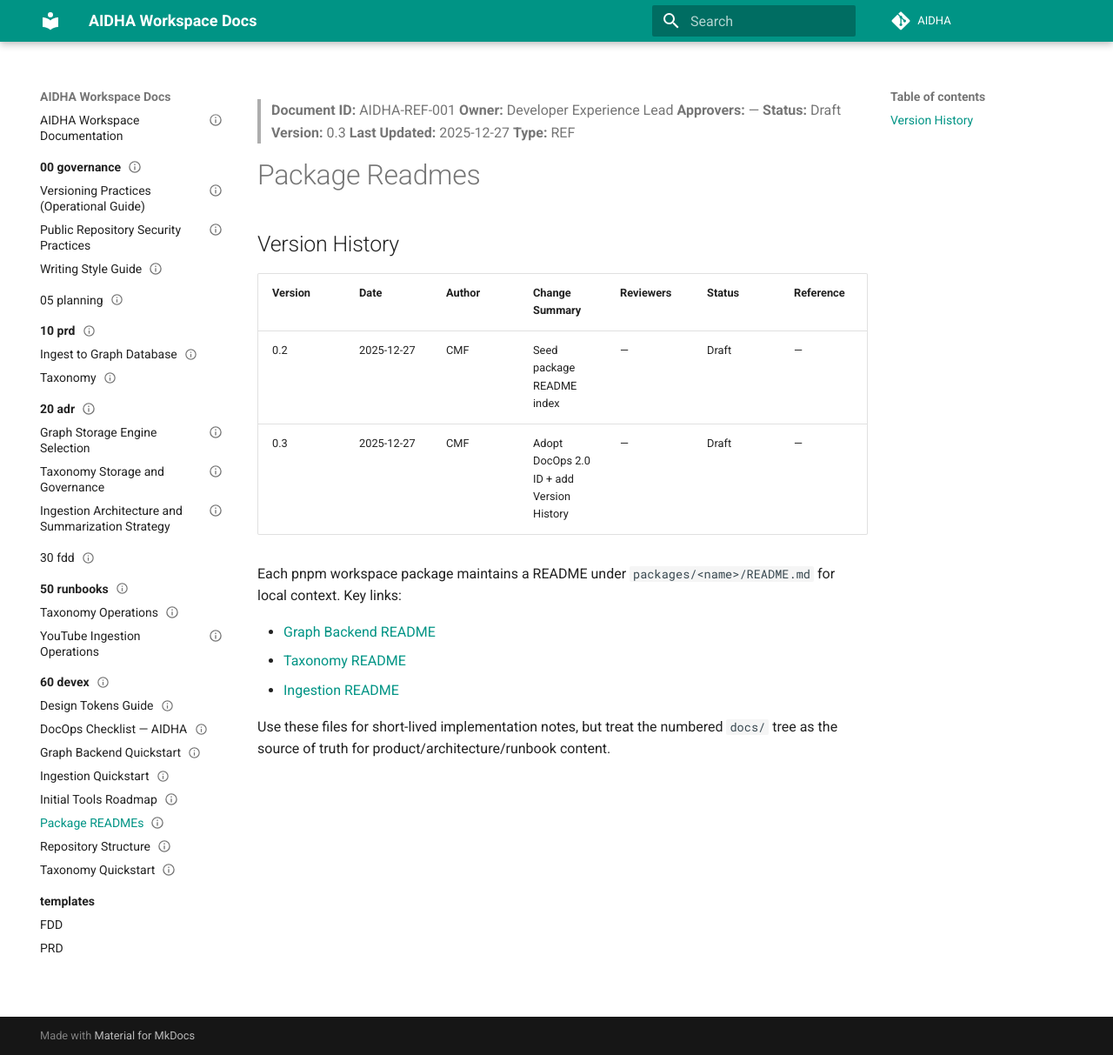
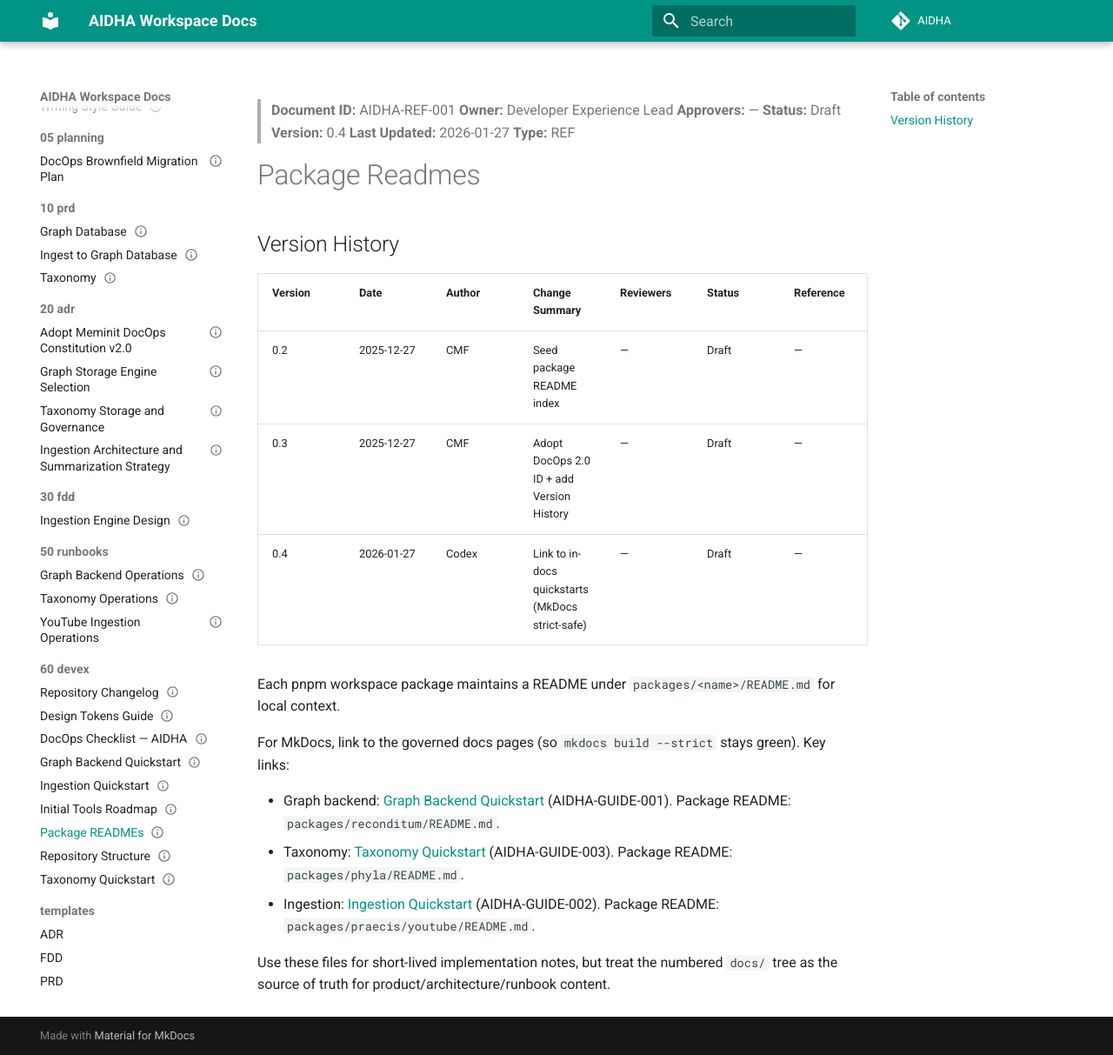
Before and after one commit to GitCmurf/AIDHA, an MkDocs documentation site: the page built from docs/60-devex/packages.md, in a window 1280 px wide and 1213 px high. Shown: the whole window at 87% size. Built offline with MkDocs 1.6.1 and Material for MkDocs 9.7.7, drawn with Linux system fonts in a browser that asks for light colours; comment, search, counter and statistics services are not loaded; the version menu is left out.

Commit message:
docs: fix mkdocs strict build

```diff
--- a/docs/01-indices/catalog.json
+++ b/docs/01-indices/catalog.json
@@ -48,8 +48,8 @@
       "document_id": "AIDHA-REF-001",
       "owner": "Developer Experience Lead",
       "status": "Draft",
-      "last_updated": "2025-12-27",
-      "version": "0.3",
+      "last_updated": "2026-01-27",
+      "version": "0.4",
       "title": "Package READMEs",
       "type": "REF",
       "docops_version": "2.0"
--- a/docs/60-devex/packages.md
+++ b/docs/60-devex/packages.md
@@ -2,8 +2,8 @@
 document_id: AIDHA-REF-001
 owner: Developer Experience Lead
 status: Draft
-last_updated: 2025-12-27
-version: '0.3'
+last_updated: 2026-01-27
+version: '0.4'
 title: Package READMEs
 type: REF
 docops_version: '2.0'
@@ -14,8 +14,8 @@
 > **Owner:** Developer Experience Lead
 > **Approvers:** —
 > **Status:** Draft
-> **Version:** 0.3
-> **Last Updated:** 2025-12-27
+> **Version:** 0.4
+> **Last Updated:** 2026-01-27
 > **Type:** REF
 
 # Package Readmes
@@ -26,13 +26,18 @@
 |---------|------------|--------|--------------------------------------------|-----------|--------|-----------|
 | 0.2     | 2025-12-27 | CMF    | Seed package README index                  | —         | Draft  | —         |
 | 0.3     | 2025-12-27 | CMF    | Adopt DocOps 2.0 ID + add Version History | —         | Draft  | —         |
+| 0.4     | 2026-01-27 | Codex  | Link to in-docs quickstarts (MkDocs strict-safe) | — | Draft | — |
 
 Each pnpm workspace package maintains a README under `packages/<name>/README.md` for local context.
-Key links:
 
-- [Graph Backend README](../../packages/reconditum/README.md)
-- [Taxonomy README](../../packages/phyla/README.md)
-- [Ingestion README](../../packages/praecis/youtube/README.md)
+For MkDocs, link to the governed docs pages (so `mkdocs build --strict` stays green). Key links:
+
+- Graph backend: [Graph Backend Quickstart](graph-quickstart.md) (AIDHA-GUIDE-001).
+  Package README: `packages/reconditum/README.md`.
+- Taxonomy: [Taxonomy Quickstart](taxonomy-quickstart.md) (AIDHA-GUIDE-003).
+  Package README: `packages/phyla/README.md`.
+- Ingestion: [Ingestion Quickstart](ingest-quickstart.md) (AIDHA-GUIDE-002).
+  Package README: `packages/praecis/youtube/README.md`.
 
 Use these files for short-lived implementation notes, but treat the numbered `docs/` tree as the
 source of truth for product/architecture/runbook content.
--- a/docs/requirements-docs.txt
+++ b/docs/requirements-docs.txt
@@ -1,7 +1,6 @@
 mkdocs==1.5.3
 mkdocs-material==9.5.10
 mkdocs-literate-nav==0.6.1
-mkdocs-section-index==0.3.5
 mkdocs-macros-plugin==1.0.5
 PyYAML==6.0.2
 mkdocs-git-revision-date-localized-plugin==1.2.4
--- a/mkdocs.yml
+++ b/mkdocs.yml
@@ -8,6 +8,7 @@
   name: material
   features:
     - navigation.sections
+    - navigation.indexes
     - navigation.instant
     - navigation.top
     - content.code.copy
@@ -28,7 +29,6 @@
   - search
   - literate-nav:
       nav_file: docs/_nav.yml
-  - section-index
   - macros
   - git-revision-date-localized:
       enable_creation_date: true
```
